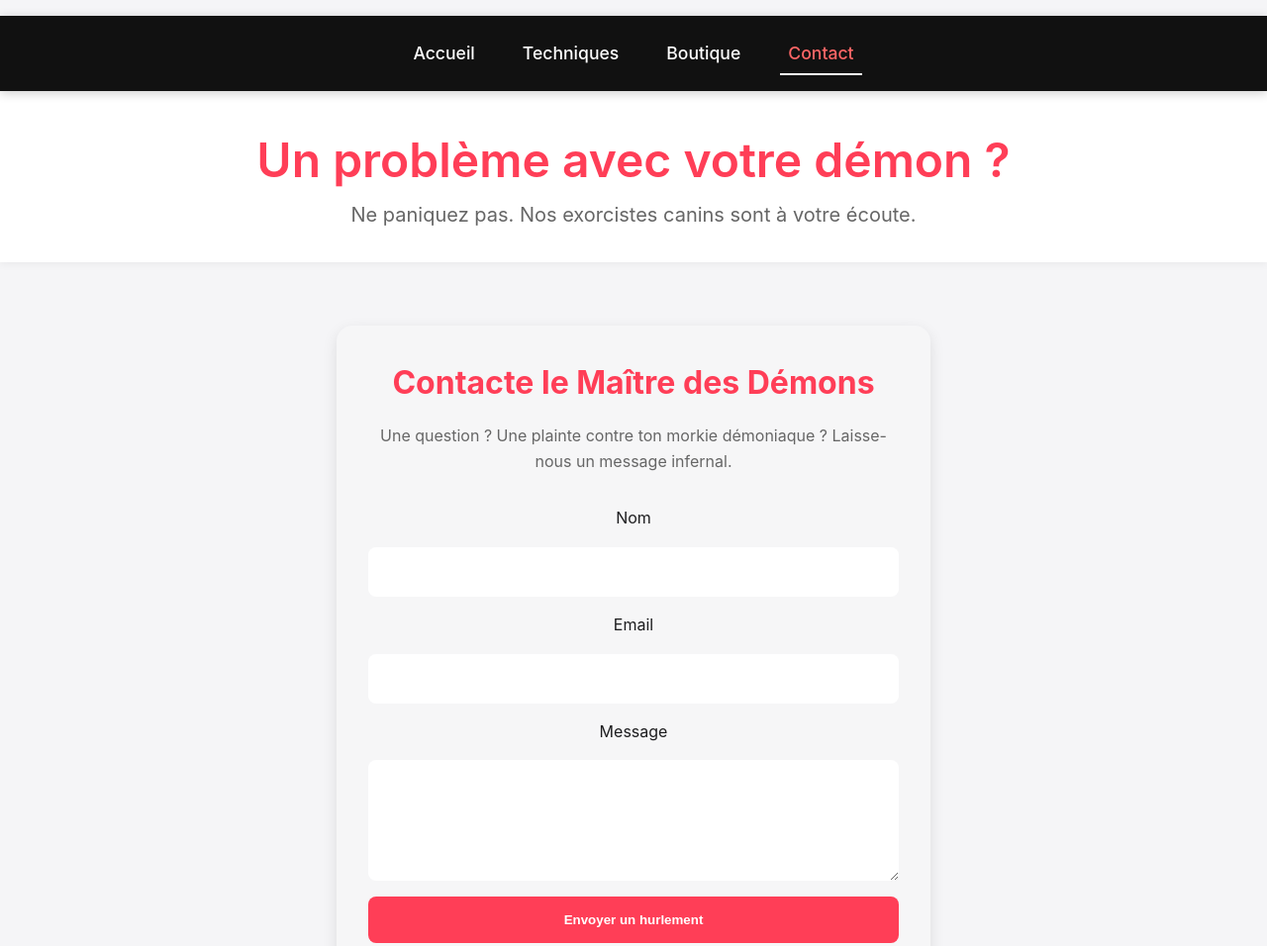
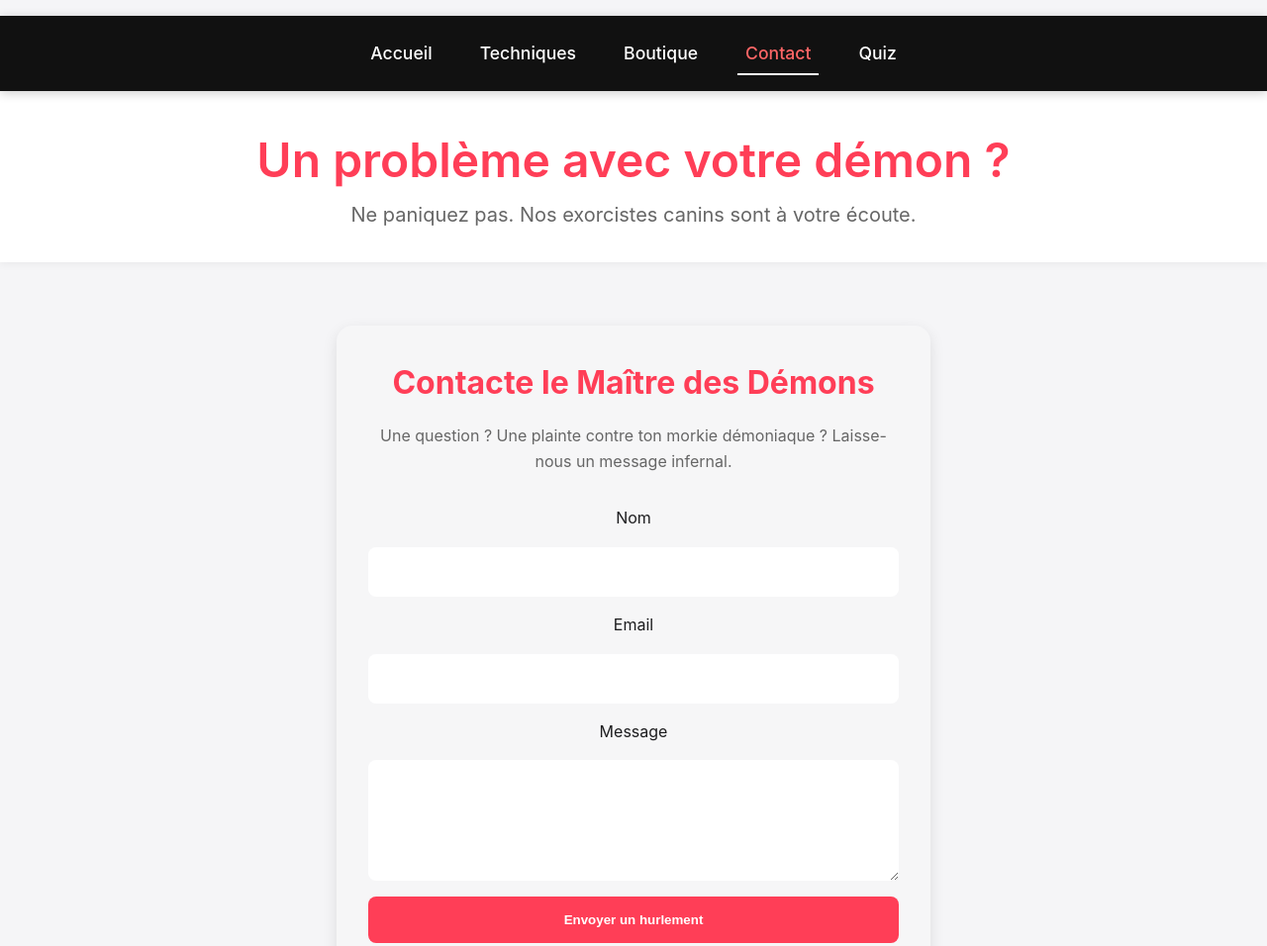
Before and after one commit to TOXIQUECODE/SITEWEB, a website: page public/contact.html in a window 1280 px wide. Shown: the top 956 px of the page at 99% size. Drawn offline with Linux system fonts and the light colour scheme.

Commit message:
Update contact.html

```diff
--- a/public/contact.html
+++ b/public/contact.html
@@ -13,6 +13,7 @@
     <a href="techniques.html" class="nav-link">Techniques</a>
     <a href="boutique.html" class="nav-link">Boutique</a>
     <a href="contact.html" class="nav-link active">Contact</a>
+    <a href="quiz.html" class="nav-link">Quiz</a>
   </nav>
 
   <header>
```
